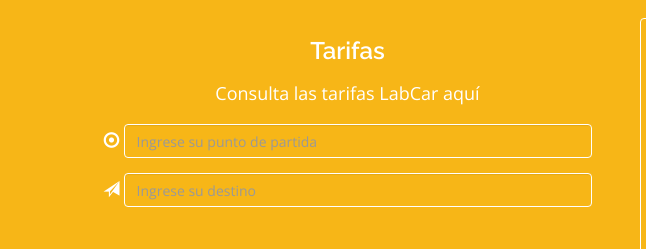
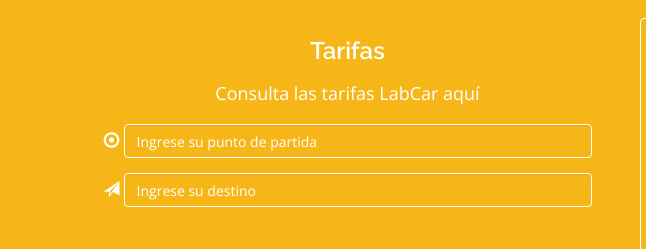
Before and after one commit to miriampc/proyecto-final-sprint4, a plain HTML site: page index.html in a window 1280 px wide. Shown: the part 1820-2069 px from the top of the page, 0-646 px from the left. Drawn offline with nearby package versions, Linux system fonts and the light colour scheme; some packages are replaced by stand-ins of ours.

Commit message:
update master

```diff
--- a/css/main.css
+++ b/css/main.css
@@ -39,7 +39,6 @@ h2,h3,h4 {
 }
 h3 {
   font-family: 'Raleway', sans-serif;
-  /*font-size: 3.5rem;*/
   font-weight: 600;
 }
 /*Hambuerguer menu*/
@@ -141,8 +140,12 @@ h3 {
   color: #fff;
 }
 
-.tarifas .form-control::-webkit-input-placeholder,
-.tarifas .form-control:-moz-placeholder,
+.tarifas .form-control::-webkit-input-placeholder {
+  color: #fff;
+}
+.tarifas .form-control:-moz-placeholder {
+  color: #fff;
+}
 .tarifas .form-control:-ms-input-placeholder {
   color: #fff;
 }
@@ -151,9 +154,11 @@ h3 {
   height: 350px;
   padding: 10px;
 }
+
 #mapa {
   height: 100%;
 }
+
 #tarifa {
   width: 250px;
   height: 100px;
@@ -227,5 +232,4 @@ footer {
     height: auto;
     margin: 10px 0;
   }
-
 }
```
Also changed, not shown: index.html (+0 -2 lines), css/fontello.css (line endings or trailing spaces).
